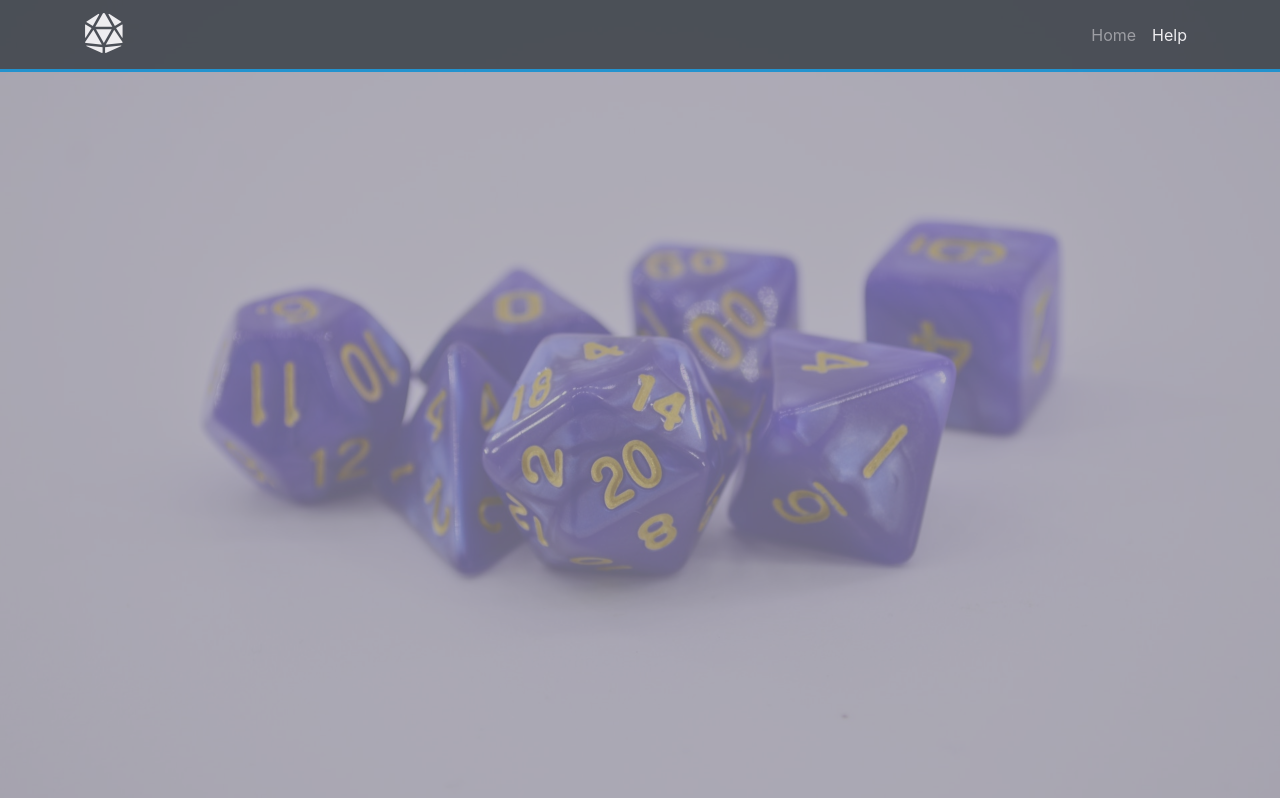
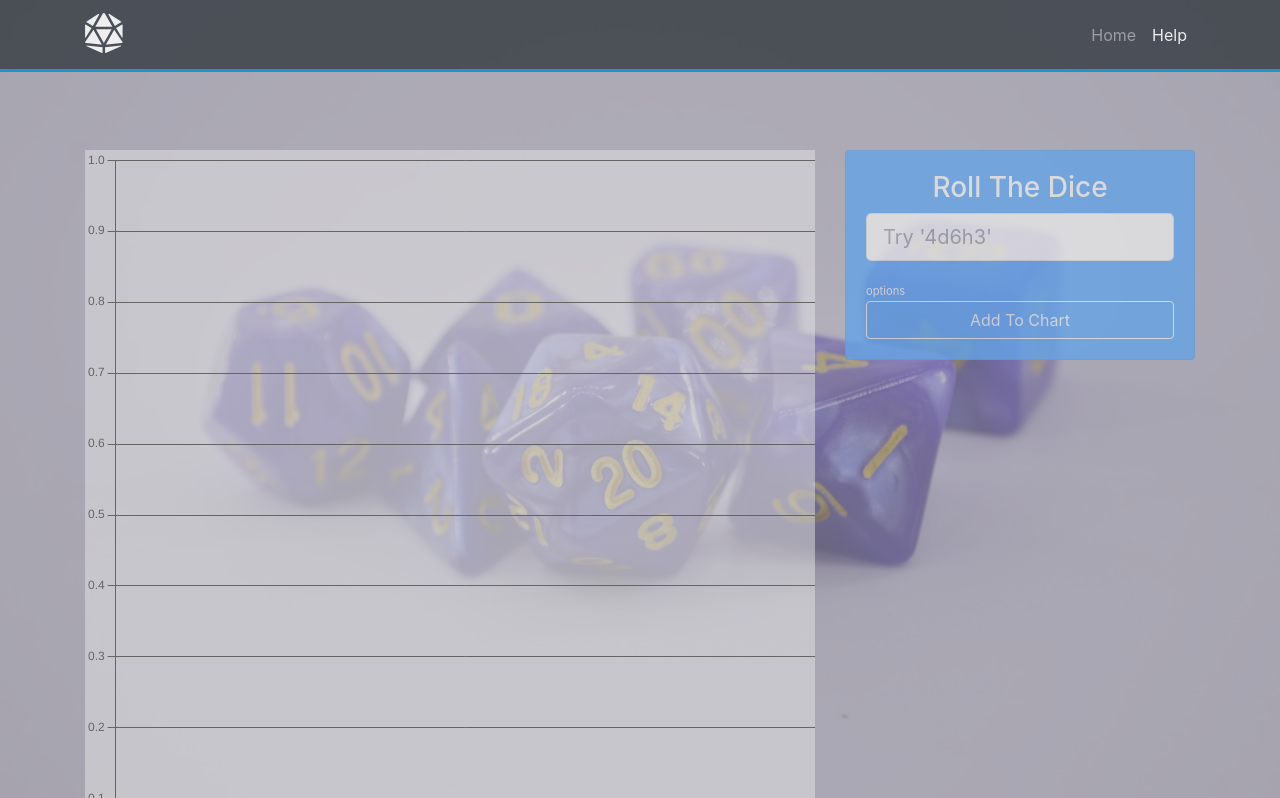
Before and after one commit to harrisonapickettiv/DiceRollStatistics, a website built with Parcel: page src/index.html in a window 1280 px wide. Shown: the top 798 px of the page. Built offline with nearby package versions, Linux system fonts and the light colour scheme.

Commit message:
Add Chart & Form
Added chart.js CDN and chart boilerplate from example docs.
Added basic form with collapsible options menu.

```diff
--- a/src/css/style.css
+++ b/src/css/style.css
@@ -47,11 +47,19 @@ a {
   opacity: 0.8;
 }
 
+#roll-section .options-toggle {
+  font-size: 0.7rem;
+}
+
 #roll-section .fas {
   color: #008ed6;
   background-color: #fff;
   padding: 5px;
   border-radius: 5px;
+}
+
+#diceRollChart {
+  background-color: rgba(255, 255, 255, 0.5);
 }
 
 #notation-section .fas {
--- a/src/index.html
+++ b/src/index.html
@@ -57,8 +57,54 @@
       <div class="dark-overlay">
         <div class="roll-inner container">
           <div class="row">
-            <div class="col-lg-8 d-none d-lg-block"></div>
-            <div class="col-lg-4 d-none d-lg-block"></div>
+            <div class="col-lg-8 d-none d-lg-block">
+              <canvas id="diceRollChart" width="400" height="400"></canvas>
+            </div>
+            <div class="col-lg-4 d-none d-lg-block">
+              <div class="card bg-primary text-center card-form">
+                <div class="card-body">
+                  <h3>Roll The Dice</h3>
+                  <form>
+                    <div class="form-group">
+                      <input
+                        type="text"
+                        class="form-control form-control-lg"
+                        placeholder="Try '4d6h3'"
+                      />
+                    </div>
+                    <div class="text-left">
+                      <a
+                        class="options-toggle"
+                        data-toggle="collapse"
+                        href="#diceRollOptions"
+                        role="button"
+                        >options</a
+                      >
+                    </div>
+                    <div class="collapse multi-collapse" id="diceRollOptions">
+                      <div class="input-group">
+                        <div class="input-group-prepend">
+                          <span class="input-group-text"
+                            >Number of Dice Rolls</span
+                          >
+                        </div>
+                        <input
+                          type="text"
+                          class="form-control form-control-lg"
+                          value="10000"
+                        />
+                      </div>
+                    </div>
+                    <div
+                      id="roll-button"
+                      class="btn btn-outline-light btn-block"
+                    >
+                      Add To Chart
+                    </div>
+                  </form>
+                </div>
+              </div>
+            </div>
           </div>
         </div>
       </div>
@@ -234,5 +280,12 @@
     referrerpolicy="no-referrer"
   ></script>
 
+  <script
+    src="https://cdnjs.cloudflare.com/ajax/libs/Chart.js/3.4.0/chart.min.js"
+    integrity="sha512-JxJpoAvmomz0MbIgw9mx+zZJLEvC6hIgQ6NcpFhVmbK1Uh5WynnRTTSGv3BTZMNBpPbocmdSJfldgV5lVnPtIw=="
+    crossorigin="anonymous"
+    referrerpolicy="no-referrer"
+  ></script>
+
   <script src="js/index.js"></script>
 </html>
--- /dev/null
+++ b/src/js/chart.js
@@ -0,0 +1,34 @@
+const { Chart } = window;
+
+Chart.defaults.color = '#000000';
+Chart.defaults.borderColor = '#000000';
+
+const ctx = document.getElementById('diceRollChart').getContext('2d');
+const diceChart = new Chart(ctx, {
+  type: 'bar',
+  data: {},
+  options: {
+    scales: {
+      y: {
+        beginAtZero: true,
+      },
+    },
+  },
+});
+
+const updateChart = () => {
+  diceChart.data.labels = [1, 2, 3, 4, 5, 6];
+  diceChart.data.datasets = [
+    {
+      label: 'Example Data',
+      data: [1, 2, 3, 4, 5, 6],
+      backgroundColor: '#00ff00',
+      borderColor: '#000000',
+      borderWidth: 1,
+    },
+  ];
+
+  diceChart.update();
+};
+
+export { updateChart };
--- a/src/js/index.js
+++ b/src/js/index.js
@@ -1,10 +1,11 @@
+import { updateChart } from './chart';
+
+$('#roll-button').click(updateChart);
 $('#year').text(new Date().getFullYear());
 $('body').scrollspy({ target: '#main-nav' });
 $('#main-nav a').on('click', (event) => {
-  console.log({ event });
   const { hash } = event.currentTarget;
   if (hash !== '') {
-    event.preventDefault();
     $('html, body').animate(
       {
         scrollTop: $(hash).offset().top,
```
